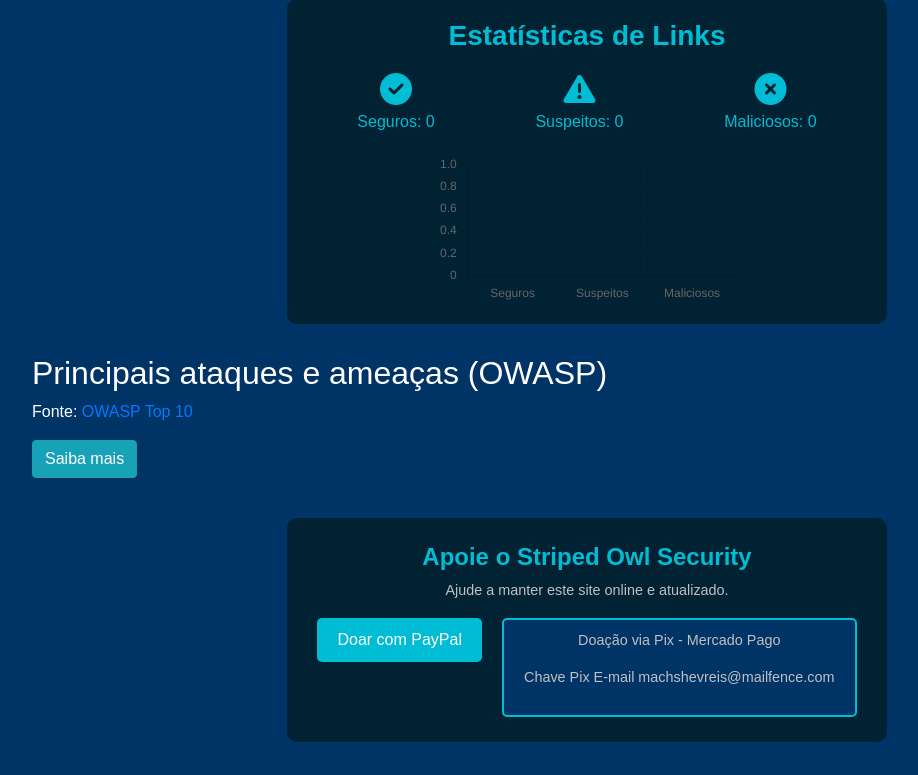
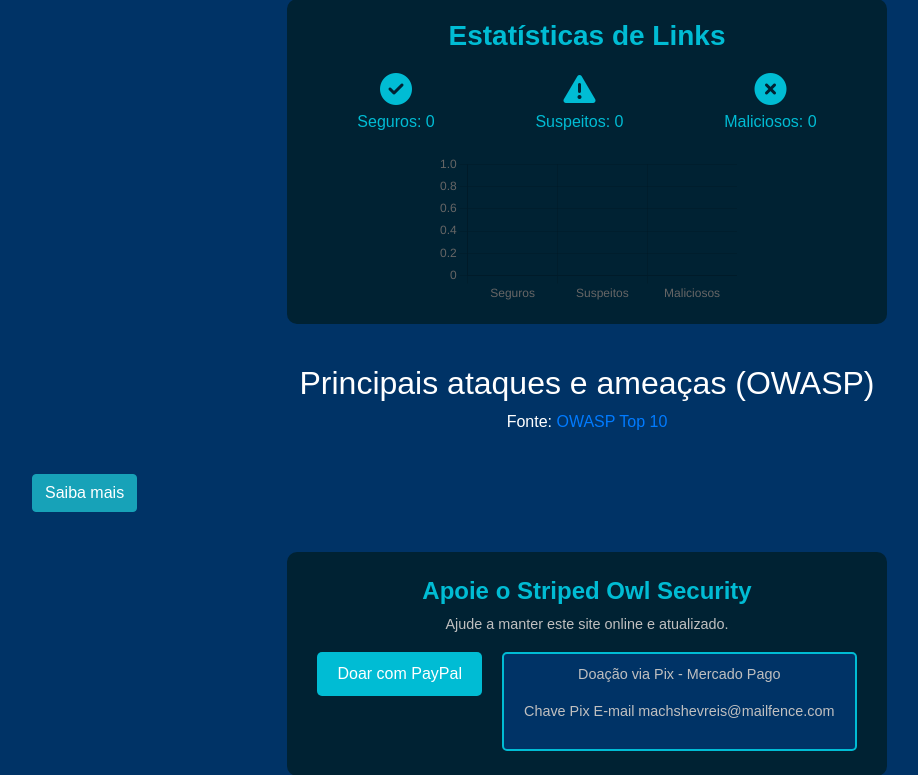
Before and after one commit to FFReis23/striped-owl-security, a Flask app: page / in a window 1280 px wide. Shown: the part 416-1191 px from the top of the page, without its empty margins (53-971 px from the left). Run offline with Flask 3, Linux system fonts and the light colour scheme; some libraries are stand-ins or nearby versions.

Commit message:
Atualizado index.html com ajustes de estilo e doações

```diff
--- a/templates/index.html
+++ b/templates/index.html
@@ -77,9 +77,11 @@
         </div>
         <canvas id="statsChart" style="max-width:500px; margin:auto;"></canvas>
     </div>
-    <div class="attack-info">
+    <div class="attack-info" style="text-align:center; margin:40px 0;">
     <h2 class="logo-color">Principais ataques e ameaças (OWASP)</h2>
-    <p class="logo-color">Fonte: <a href="https://owasp.org/www-project-top-ten/" target="_blank" class="logo-color">OWASP Top 10</a></p>
+    <p class="logo-color">Fonte:
+        <a href="https://owasp.org/www-project-top-ten/" target="_blank" class="logo-color">OWASP Top 10</a>
+    </p>
 </div>
     <!-- Botão Saiba Mais -->
     <p><a href="{{ url_for('ataques') }}" target="_blank" class="btn btn-info">Saiba mais</a></p>
```
